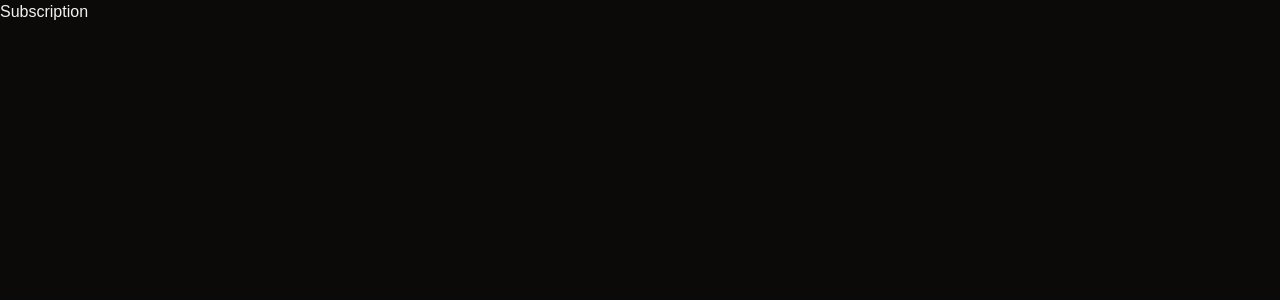
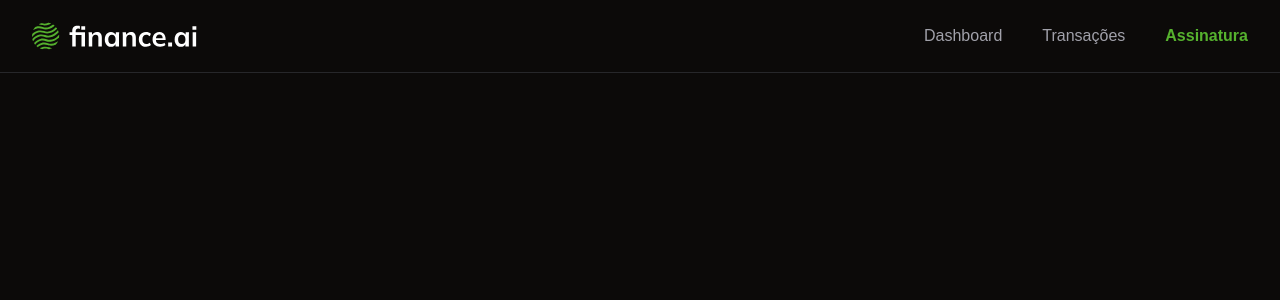
Before and after one commit to srodrigo28/tdw-finances, a Next.js app: page /subscription in a window 1280 px wide. Shown: the top 300 px of the page. Built offline with nearby package versions, Linux system fonts and the light colour scheme.

Commit message:
feat: add navbar component

```diff
--- a/app/_actions/add-transaction/index.ts
+++ b/app/_actions/add-transaction/index.ts
@@ -21,9 +21,7 @@
         throw new Error("Unauthorized")
     }
     await db.transaction.upsert({
-        where: {
-            id: params.id,
-        },
+        where: { id: params.id },
         update: { ...params, userId },
         create: { ...params, userId }
     });
--- a/app/page.tsx
+++ b/app/page.tsx
@@ -1,12 +1,9 @@
-import { UserButton } from "@clerk/nextjs";
-import Link from "next/link";
+import Navbar from "@/components/navbar";
 
 export default function Home() {
   return (
-    <div className="flex justify-around items-center flex-col md:flex-row gap-10 md:gap-0">
-        <h1 className="text-6xl text-violet-700 font-semibold">finances</h1>
-        <Link href="/transactions"><button className="text-green-600 tracking-wider font-semibold text-2xl">Dashboard</button></Link>
-        <div className="bg-slate-600 h-auto p-2 rounded-md"><UserButton showName /> </div>
-    </div>
+    <>
+      <Navbar />
+    </>
   );
 }
--- a/app/subscription/page.tsx
+++ b/app/subscription/page.tsx
@@ -1,7 +1,9 @@
+import Navbar from "@/components/navbar"
+
 const Subscription = () => {
     return(
         <div>
-            <h1>Subscription</h1>
+            <Navbar />
         </div>
     )
 }
--- a/app/transactions/page.tsx
+++ b/app/transactions/page.tsx
@@ -2,10 +2,13 @@
 import { DataTable } from "@/components/ui/data-table"
 import { TransactionColumns } from "./_columns"
 import AddTransactionButton from "@/components/add-transaction-button"
+import Navbar from "@/components/navbar"
 
 const Transactions = async () => {
     const transactions = await db.transaction.findMany({})
     return(
+        <>
+            <Navbar />
             <div className="space-y-6 p-6">
                 {/* MENU */}
                 <div></div>
@@ -19,12 +22,9 @@
                 {/* TABELA */}
                 <div>
                     <DataTable columns={TransactionColumns} data={transactions} />
-
-                {/* {transactions.map((item) =>(
-                    <div className="text-white" key={item.id}>{item.name}</div>
-                ))} */}
                 </div>
             </div>
+        </>
     )
 }
 
--- /dev/null
+++ b/components/navbar.tsx
@@ -0,0 +1,28 @@
+"use client"
+import { UserButton } from "@clerk/nextjs";
+import Image from "next/image";
+import Link from "next/link";
+import { usePathname } from "next/navigation";
+
+const Navbar = () => {
+    const pathname = usePathname();
+    return (
+        <nav className="flex justify-between px-8 py-4 border-b border-solid">
+            {/* ESQUERDA */}
+            <Image src="/logo.svg" width={173} height={39} alt="Finance AI Logo" />
+
+            {/* CENTRO */}
+            <div className="flex items-center gap-10">
+                <Link className={ pathname == "/" ? "text-primary font-bold" : "text-muted-foreground" } href="/">Dashboard</Link>
+                <Link className={  pathname == "/transactions" ? "text-primary font-bold" : "text-muted-foreground" } href="/transactions">Transações</Link>
+                <Link className={pathname == "/subscription" ? "text-primary font-bold" : "text-muted-foreground" } href="/subscription">Assinatura</Link>
+            </div>
+
+            {/* DIREITA */}
+            <UserButton showName />
+
+        </nav>
+     );
+}
+
+export default Navbar;
```
Lines whose indentation alone changed are shown as unchanged.
